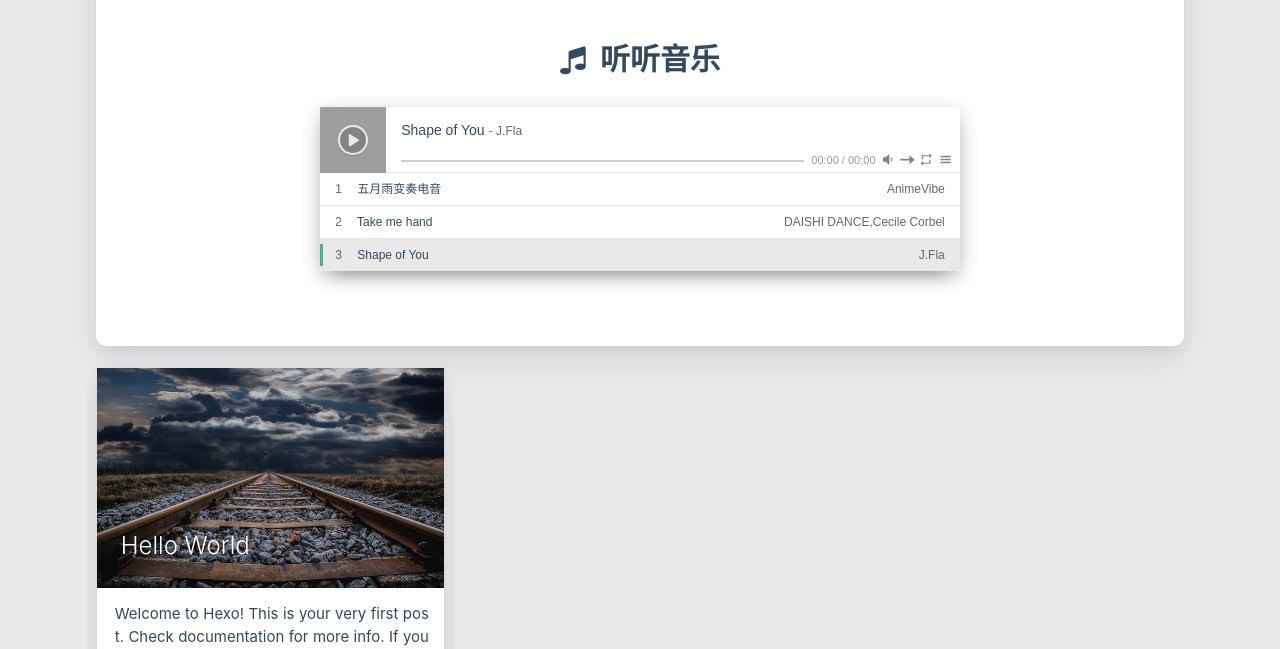
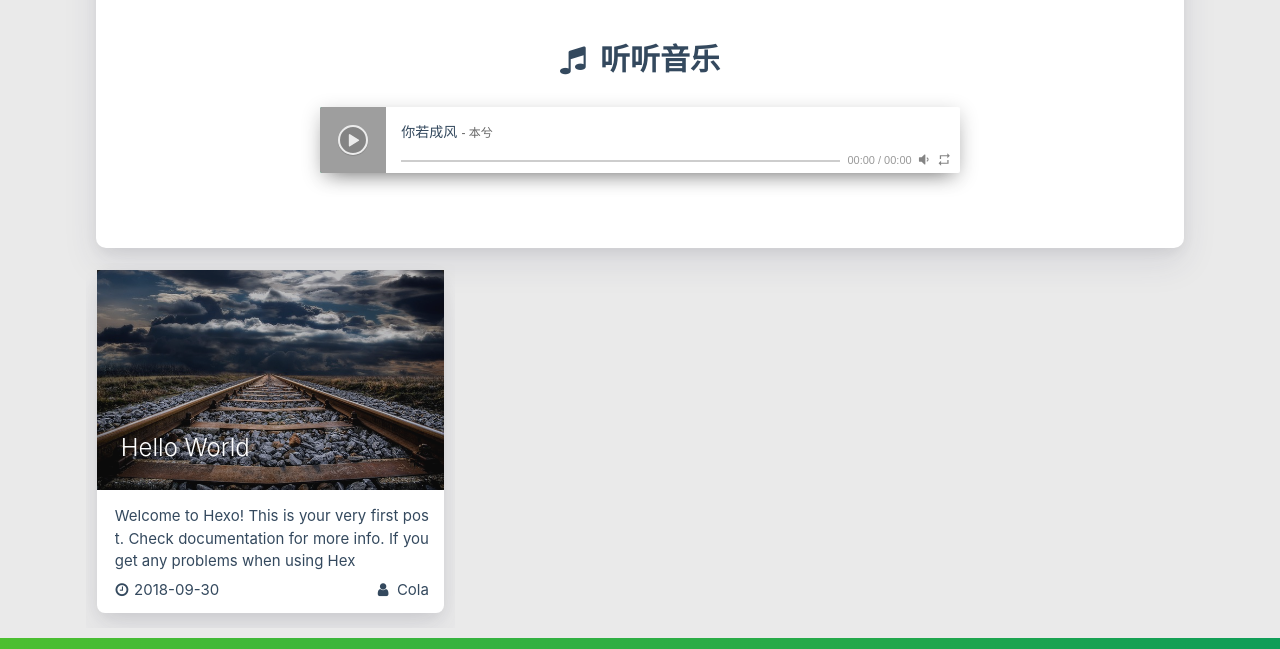
Before and after one commit to LLLLL72/LLLLL72.github.io, a plain HTML site: page index.html in a window 1280 px wide. Shown: the part 985-1634 px from the top of the page. Drawn offline with Linux system fonts and the light colour scheme; some packages are replaced by stand-ins of ours; grey boxes are pictures that could not be loaded; a script that the page names is missing.

Commit message:
Site updated: 2019-03-30 22:30:53

```diff
--- a/index.html
+++ b/index.html
@@ -460,7 +460,7 @@ $(function () {
         volume: Number('0.7'),
         listFolded: 'false' === 'true',
         listMaxHeight: '',
-        audio: JSON.parse('[{"name":"五月雨变奏电音","artist":"AnimeVibe","url":"http://xxx.com/music1.mp3","cover":"http://xxx.com/music-cover1.png"},{"name":"Take me hand","artist":"DAISHI DANCE,Cecile Corbel","url":"/medias/music/music2.mp3","cover":"/medias/music/cover2.png"},{"name":"Shape of You","artist":"J.Fla","url":"http://xxx.com/music3.mp3","cover":"http://xxx.com/music-cover3.png"}]')
+        audio: JSON.parse('[{"name":"你若成风","artist":"本兮","url":"http://www.ytmp3.cn/down/48009.mp3","cover":"http://img.ytmp3.cn/image/42.jpg"}]')
     });
 });
 </script>
```
